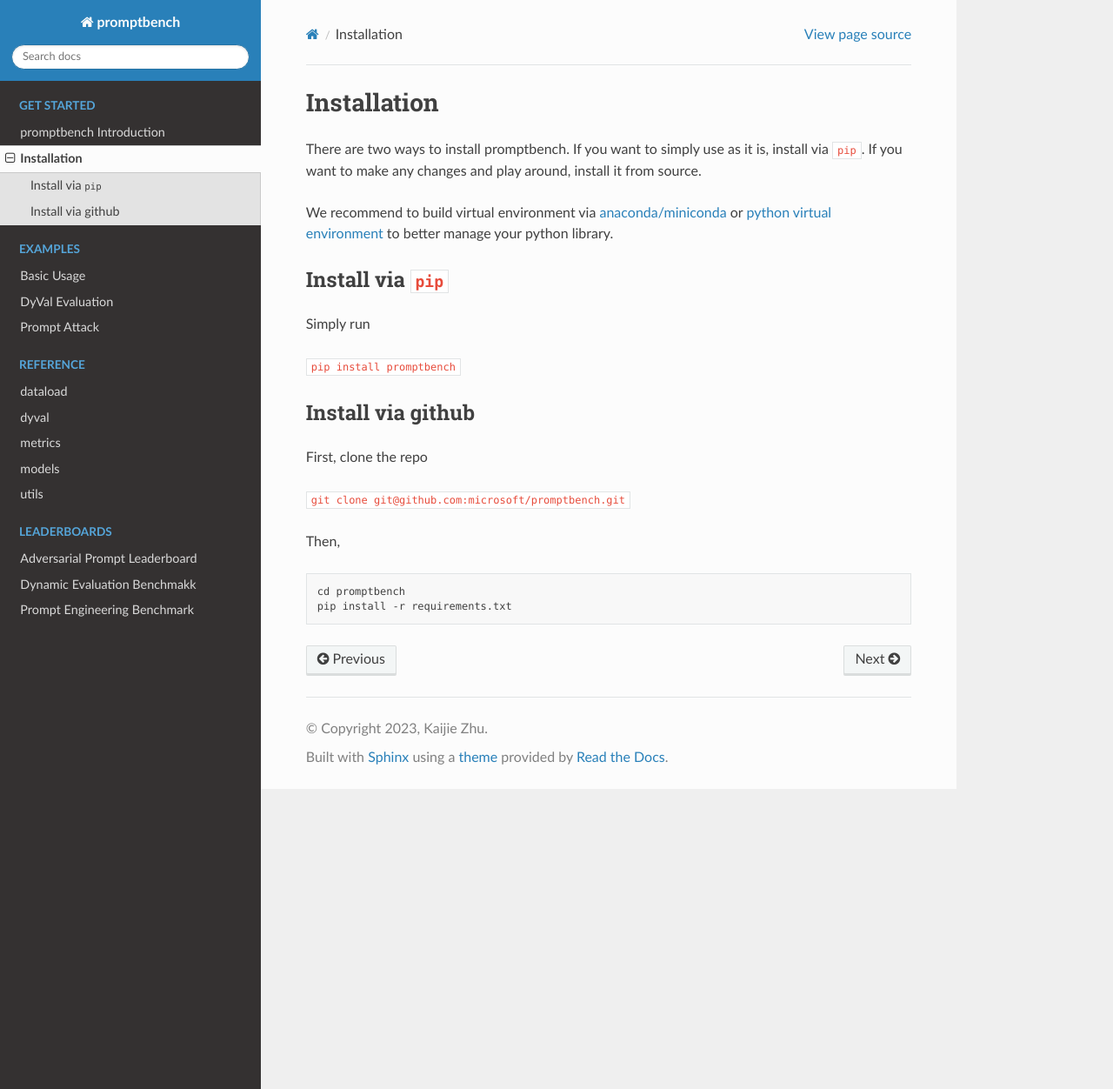
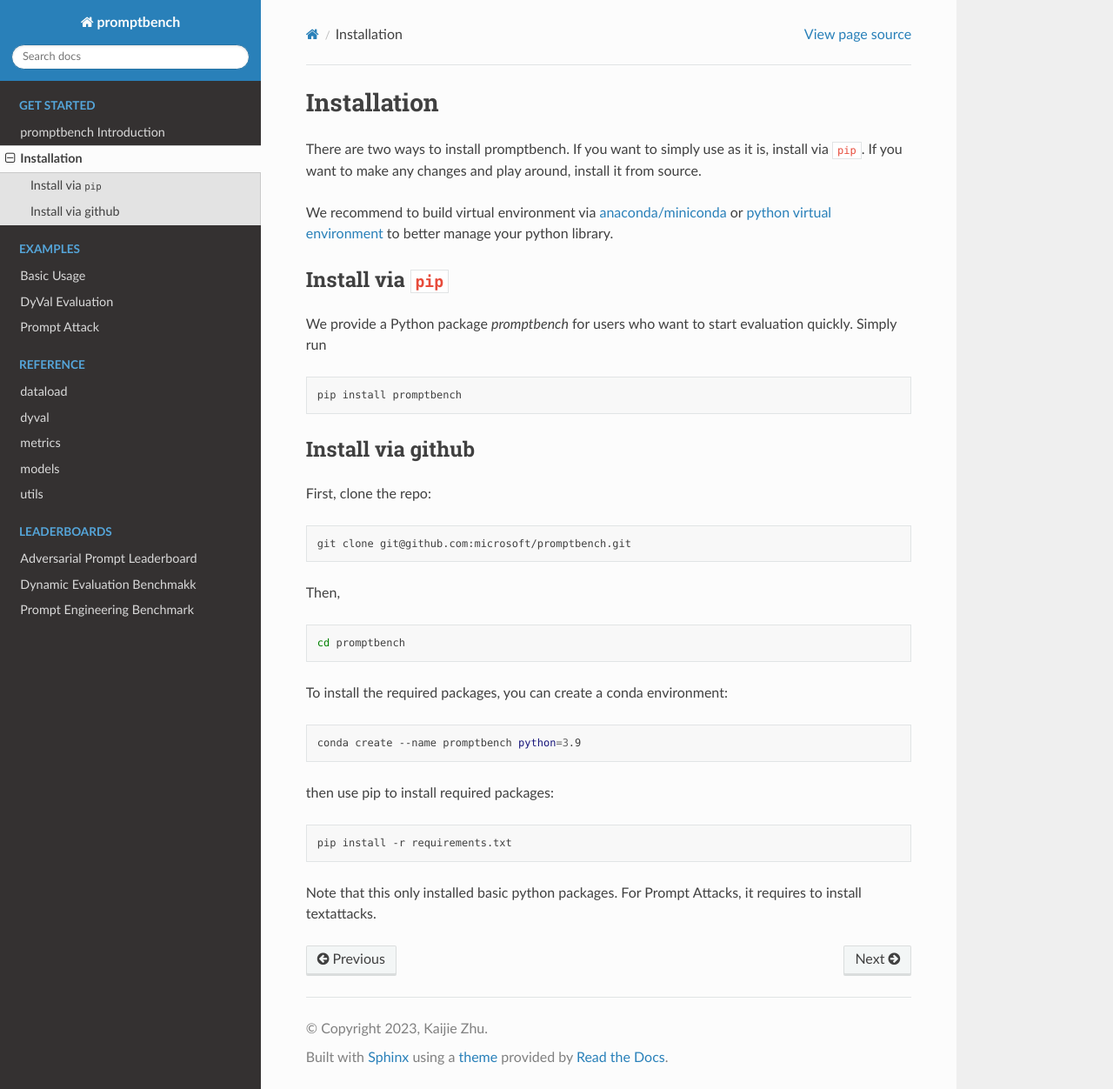
Before and after one commit to microsoft/promptbench, a Sphinx documentation site: the page built from docs/start/installation.md, in a window 1280 px wide and 1252 px high. Shown: the whole window at 87% size. Built offline with Sphinx 7.4.7 and the Read the Docs theme 2.0.0, drawn with Linux system fonts in a browser that asks for light colours.

Commit message:
[update] docs

````diff
--- a/docs/start/installation.md
+++ b/docs/start/installation.md
@@ -7,20 +7,35 @@
 
 
 ## Install via `pip`
+We provide a Python package *promptbench* for users who want to start evaluation quickly. Simply run
+```sh
+pip install promptbench
+```
 
-Simply run
-
-`pip install promptbench`
 
 ## Install via github
 
-First, clone the repo
-
-`git clone git@github.com:microsoft/promptbench.git`
+First, clone the repo:
+```sh
+git clone git@github.com:microsoft/promptbench.git
+```
 
 Then,
 
-```cmd
+```sh
 cd promptbench
+```
+
+To install the required packages, you can create a conda environment:
+
+```sh
+conda create --name promptbench python=3.9
+```
+
+then use pip to install required packages:
+
+```sh
 pip install -r requirements.txt
 ```
+
+Note that this only installed basic python packages. For Prompt Attacks, it requires to install textattacks.
````
